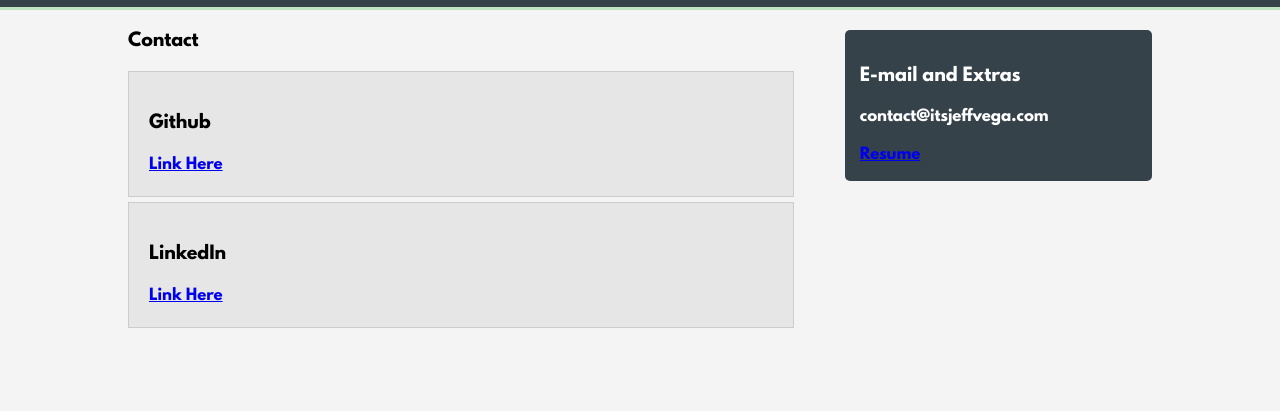
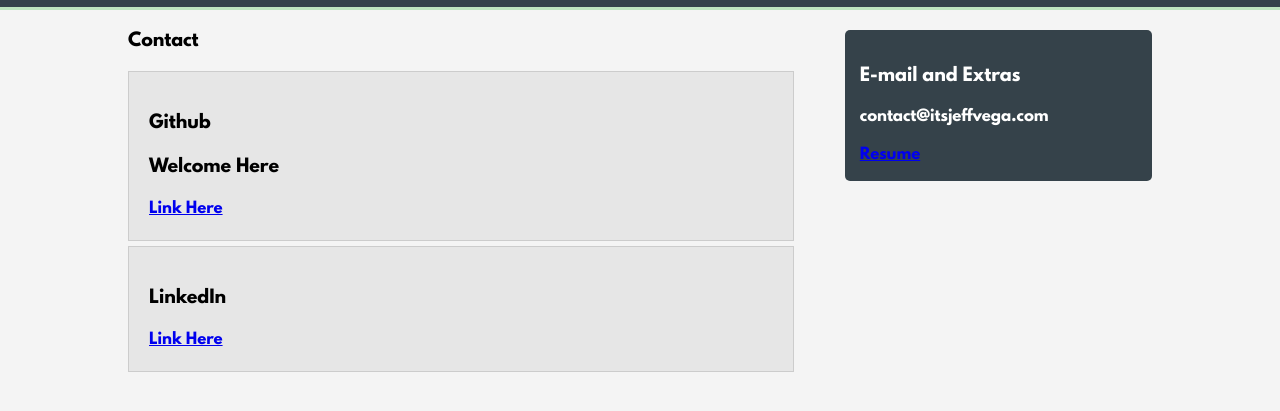
Before and after one commit to JeffVega/port, a website: page contact.html in a window 1280 px wide. Shown: the part 93-504 px from the top of the page. Drawn offline with Linux system fonts and the light colour scheme.

Commit message:
working with sass

```diff
--- a/contact.html
+++ b/contact.html
@@ -48,6 +48,7 @@
           <ul id="services">
             <li>
               <h3>Github</h3>
+              <h1 class="help">Welcome Here</h1>
               <a href="https://github.com/JeffVega" target="_blank"> Link Here</a>
             </li>
             <li>
--- /dev/null
+++ b/scss/styles.scss
@@ -0,0 +1,5 @@
+$base-font-size:16px;
+
+.help{
+    font-size: $base-font-size;
+}
```
Also changed, not shown: css/styles.css (added).
